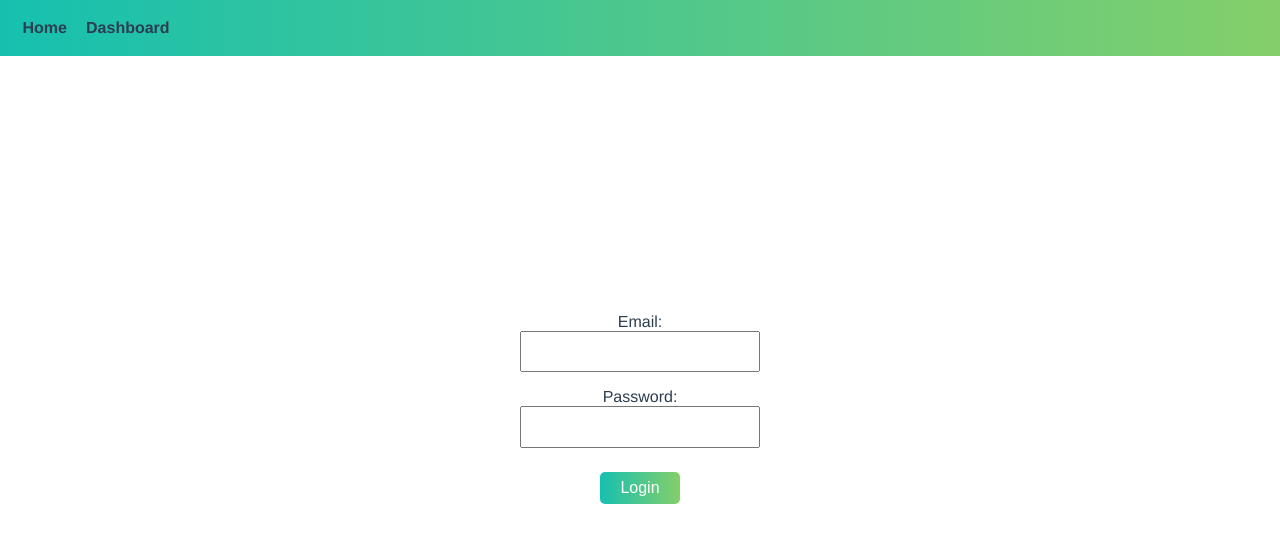
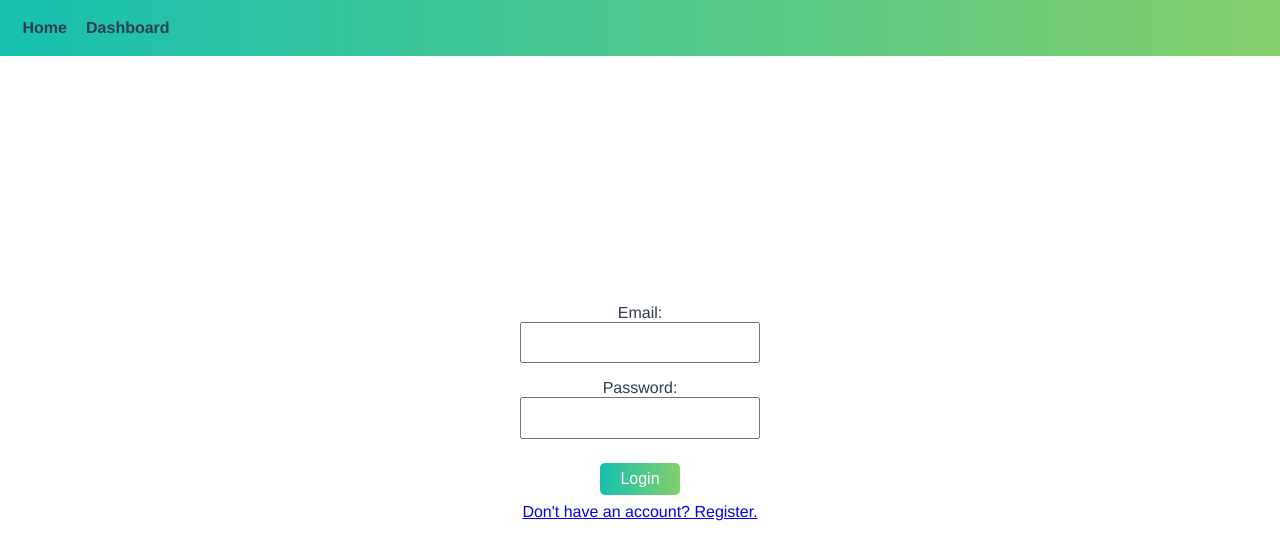
Before and after one commit to AliciadW/token-based-authentication, a Vue app: page /login in a window 1280 px wide. Shown: the top 560 px of the page. Built offline with nearby package versions, Linux system fonts and the light colour scheme.

Commit message:
Lesson 4 - 3

```diff
--- a/src/views/LoginUser.vue
+++ b/src/views/LoginUser.vue
@@ -14,6 +14,9 @@
       <button type="submit" name="button">
         Login
       </button>
+      <router-link to="/register">
+        Don't have an account? Register.
+      </router-link>
     </form>
   </div>
 </template>
```
